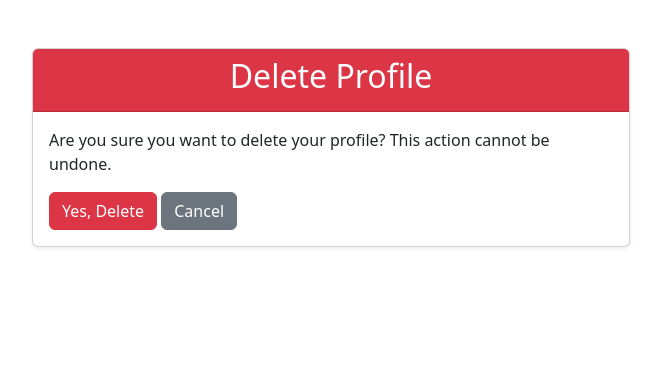
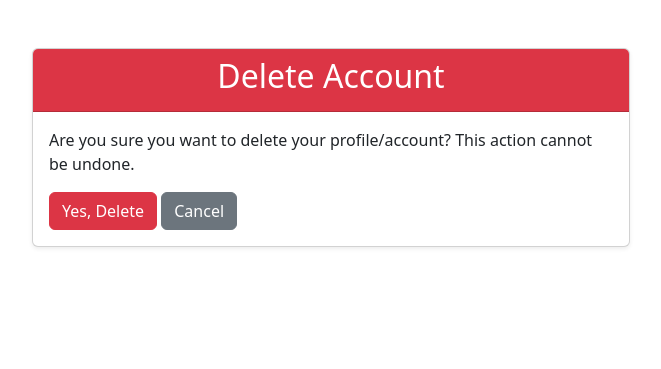
Before and after one commit to VinaySinghChaudhary1/Household_Services_MAD_Project, a Flask app: page /delete_profile/10/ in a window 1280 px wide. Shown: the part 78-447 px from the top of the page, without its empty margins (309-970 px from the left). Run offline with Flask 3, Linux system fonts and the light colour scheme; a user stored in the database is signed in.

Commit message:
some miner change will done

```diff
--- a/main.py
+++ b/main.py
@@ -734,9 +734,6 @@ def view_reviews(service_request_id):
 
 
 
-
-
-
 # -- Order Details --
 @app.route('/order_details/<int:service_request_id>')
 def order_details(service_request_id):
--- a/templates/dashboard/customer_dashboard.html
+++ b/templates/dashboard/customer_dashboard.html
@@ -75,7 +75,7 @@ Customer Dashboard
                             <a href="{{ url_for('order_details', service_request_id=request.service_request_id) }}" class="btn btn-info">Order Details</a>
                             <!-- Leave a Review button, visible for completed, returned, and rejected services -->
                             {% if request.status in ['completed', 'returned', 'rejected'] %}
-                                <a href="{{ url_for('leave_review', service_request_id=request.service_request_id) }}" class="btn btn-success mt-2">Leave a Review</a>
+                                <a href="{{ url_for('leave_review', service_request_id=request.service_request_id) }}" class="btn btn-success mt-0">Add Review</a>
                             {% endif %}
                         </td>
                     </tr>
--- a/templates/profile/delete_profile.html
+++ b/templates/profile/delete_profile.html
@@ -10,10 +10,10 @@ Delete Profile
         <div class="col-md-6">
             <div class="card shadow-sm">
                 <div class="card-header bg-danger text-white text-center">
-                    <h2>Delete Profile</h2>
+                    <h2>Delete Account</h2>
                 </div>
                 <div class="card-body">
-                    <p>Are you sure you want to delete your profile? This action cannot be undone.</p>
+                    <p>Are you sure you want to delete your profile/account? This action cannot be undone.</p>
                     <form action="{{ url_for('delete_profile', user_id=user.user_id) }}" method="POST">
                         <button type="submit" class="btn btn-danger">Yes, Delete</button>
                         <a href="{{ url_for('profile') }}" class="btn btn-secondary">Cancel</a>
--- a/templates/profile/profile.html
+++ b/templates/profile/profile.html
@@ -87,7 +87,7 @@ Profile
                 </div>
                 <div class="card-footer text-center">
                     <a href="{{ url_for('edit_profile', user_id=user.user_id) }}" class="btn btn-warning me-2">Edit Profile</a>
-                    <a href="{{ url_for('delete_profile', user_id=user.user_id) }}" class="btn btn-danger">Delete Profile</a>
+                    <a href="{{ url_for('delete_profile', user_id=user.user_id) }}" class="btn btn-danger">Delete Account</a>
 
                         <!-- Go Back Button -->
                         <div class="mt-4">
--- a/templates/service_requests/create_service_request.html
+++ b/templates/service_requests/create_service_request.html
@@ -23,7 +23,8 @@ Create Service Request
         </div>
 
         <button type="submit" class="btn btn-primary">Submit Request</button>
-        <a href="{{ url_for('view_service_requests') }}" class="btn btn-secondary">Cancel</a>
+        <!-- Redirect to service request details using service ID on cancel -->
+        <a href="{{ url_for('service_dashboard', category_id=service.category_id) }}" class="btn btn-secondary">Cancel</a>
     </form>
 </div>
 {% endblock %}
```
Also changed, not shown: Static/uploads/Bathroom_Deep_Cleaning.jpeg (added), instance/database.sqlite3.
